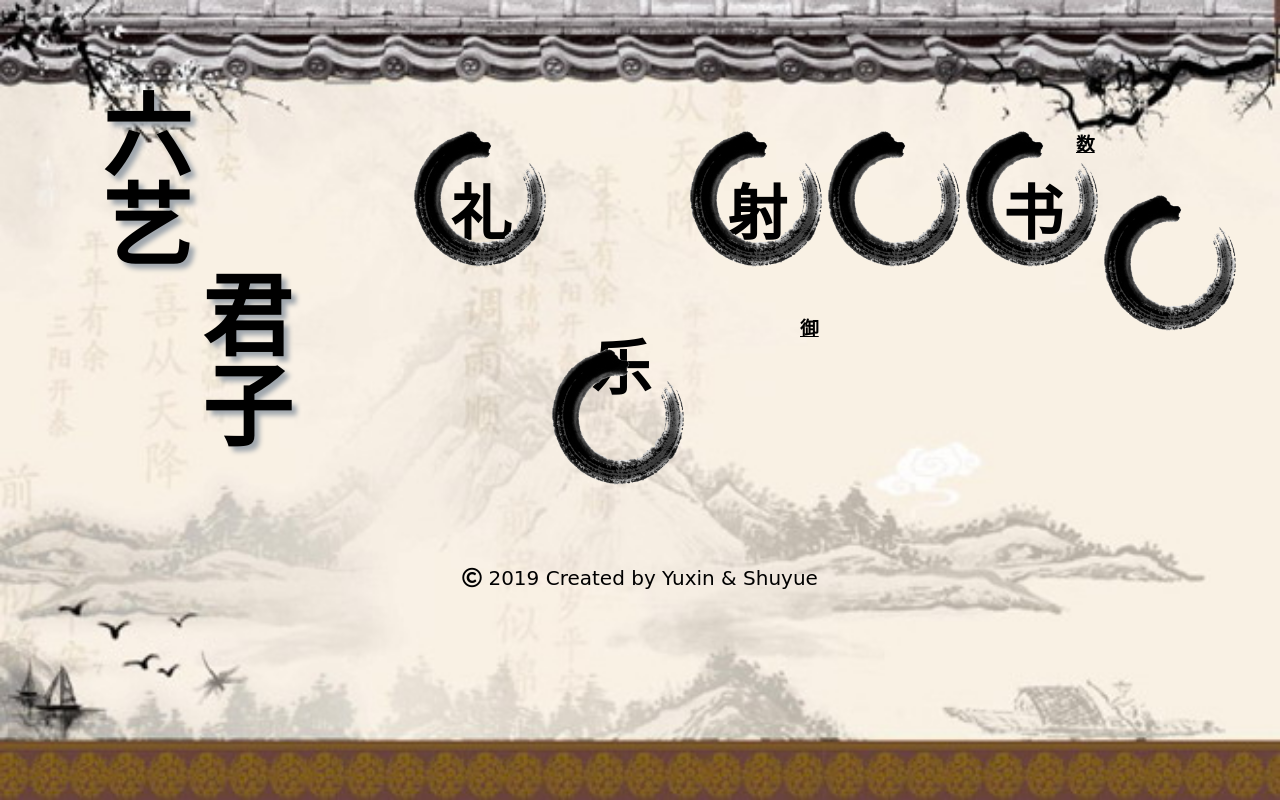
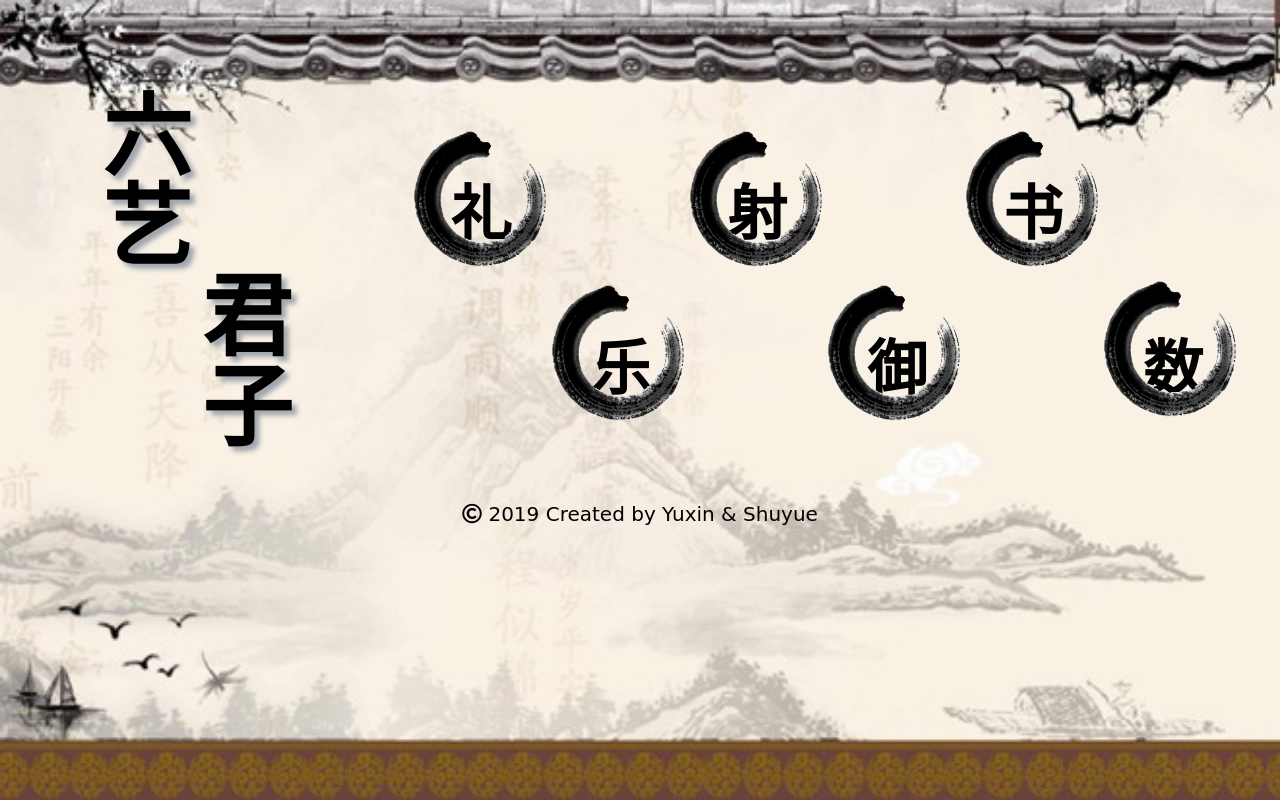
Before and after one commit to kellycao/Junzi-Liuyi, a plain HTML site: page index.html in a window 1280 px wide. Drawn offline with Linux system fonts and the light colour scheme; a web font is replaced by a local one.

Commit message:
conflict resolve

```diff
--- a/index.html
+++ b/index.html
@@ -29,27 +29,21 @@
         <h2>礼</h2>
         <div class="box"></div>
       </div>
-
       <div class="img-group column-reverse">
         <img src="./image/maobi.png" alt="maobi">
         <h2 id="indent">乐</h2>
         <div class="box"></div>
       </div>
-
       <div class="img-group column">
         <img src="./image/maobi.png" alt="maobi">
         <h2>射</h2>
         <div class="box"></div>
       </div>
-
-        <div class="img-group column-reverse">
-          <a href="/Ride/ride.html">
-          <img src="./image/maobi.png" alt="maobi">
-          <h3>御</h3>
-          <div class="box"></div>
-          </a>
-        </div>
-
+      <div class="img-group column-reverse">
+        <img src="./image/maobi.png" alt="maobi">
+        <h2 id="indent">御</h2>
+        <div class="box"></div>
+      </div>
       <div class="img-group column">
         <img src="./image/maobi.png" alt="maobi">
         <h2>书</h2>
@@ -58,10 +52,10 @@
 
       <div class="img-group column-reverse">
         <a href="/Math/math.html">
-        <h3>数</h3>
+        <h2 id="indent">数</h2>
         <img src="./image/maobi.png" alt="maobi">
+          </a>
         <div class="box"></div>
-        </a>
       </div>
 
     </div>
```
Also changed, not shown: 1 other file.
